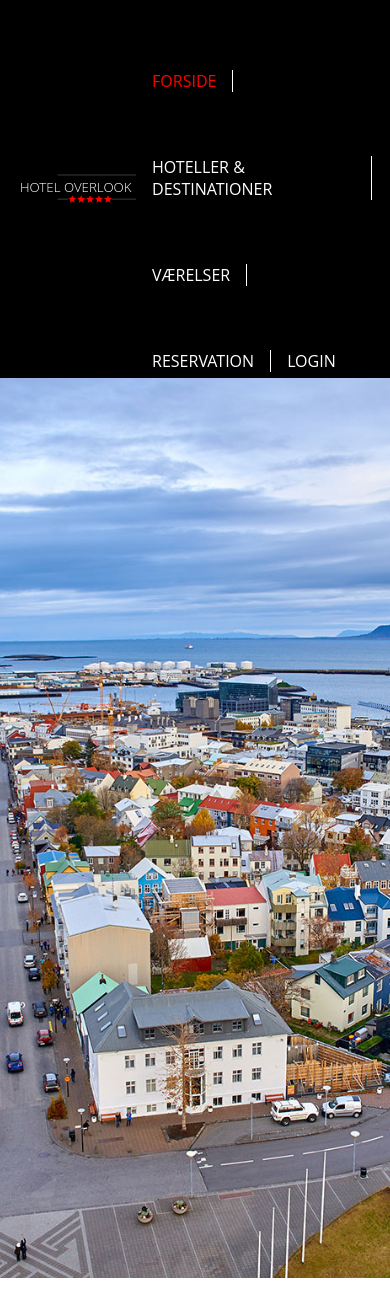
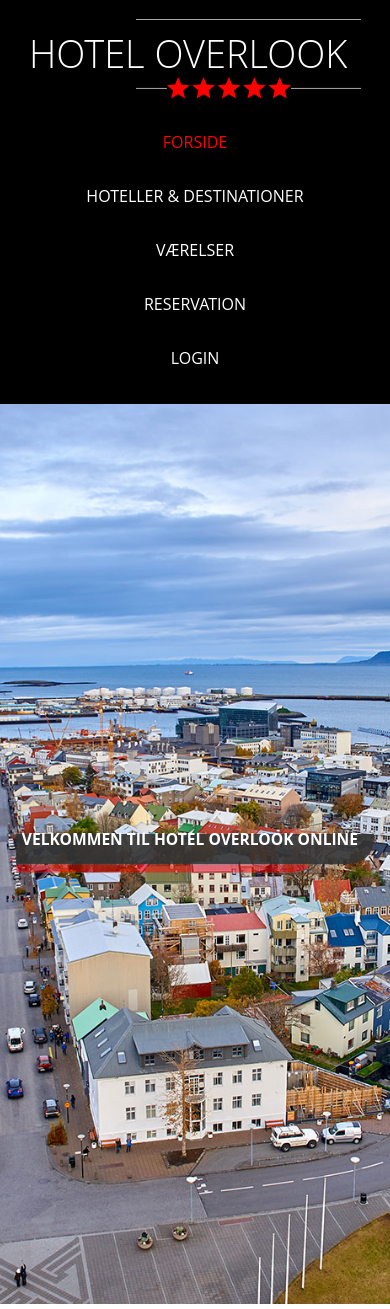
Before and after one commit to Emsenparry/Overlook, a React (Create React App) app: page / in a window 390 px wide. Before the commit the page ends 1283 px from the top, so only its background shows below. Built offline with nearby package versions, Linux system fonts and the light colour scheme.

Commit message:
Title on hero image

```diff
--- a/src/Components/Navigation/NavBar.scss
+++ b/src/Components/Navigation/NavBar.scss
@@ -4,7 +4,7 @@
   list-style-type: none;
   li {
     margin-top: 4em;
-    padding: 0 1em;
+    padding: 0 1vw;
     border-right: 1.5px solid c.$white;
     display: inline-block;
     &:last-child {
@@ -22,3 +22,17 @@
     }
   }
 }
+
+
+@media (max-width: 768px) {
+  .nav-links{
+    display: flex;
+    flex-wrap: wrap;
+    flex-direction: column;
+    li{
+    text-align: center;
+    border: none;
+    margin: 1em 0;
+    }
+  }
+  }
--- a/src/Components/Pages/Home/Carousel/Carousel.scss
+++ b/src/Components/Pages/Home/Carousel/Carousel.scss
@@ -3,6 +3,14 @@
   height: 900px;
   object-fit: cover;
 }
-.css-1m9128y{
+.css-1m9128y {
   display: none;
 }
+
+@media (max-width: 768px) {
+  .slider-images {
+    width: 100%;
+    max-width: auto;
+    object-fit: cover;
+  }
+}
--- a/src/Components/Pages/Home/Home.jsx
+++ b/src/Components/Pages/Home/Home.jsx
@@ -1,9 +1,17 @@
 import React from 'react'
 import { HeroSlider } from './Carousel/Carousel'
+import { ReactComponent as SiteHeader } from "../../../Assets/SVG/Site Headers.svg";
+import './Home.scss'
 
 const Home = () => {
   return (
+    <div className='hero-header'>
+    <div className='title'>
+      <h1>VELKOMMEN TIL HOTEL OVERLOOK ONLINE</h1>
+     <SiteHeader />
+    </div>
     <HeroSlider />
+    </div>
   )
 }
 
--- /dev/null
+++ b/src/Components/Pages/Home/Home.scss
@@ -0,0 +1,44 @@
+@use "../../../Assets/Colors/Colors" as c;
+
+.hero-header {
+  position: relative;
+  .title {
+    position: absolute;
+    top: 50%;
+    left: 0;
+    transform: translateY(-50%);
+    width: 100%;
+    padding-left: 5%;
+    color: white;
+    z-index: 2;
+    text-align: left;
+
+    h1 {
+      position: absolute;
+      color: c.$white;
+      z-index: 1;
+      padding-top: 0.2em;
+      padding-left: 1.5vw;
+      font-size: 2em;
+    }
+
+    .site-header {
+      position: relative;
+      max-width: 100%;
+    }
+  }
+}
+
+// MEDIA QUERIES
+@media (max-width: 768px) {
+  .hero-header {
+    .title {
+        padding: 1em;
+      h1 {
+        font-size: 4vw;
+        padding-top: 4vw;
+        text-align: center;
+      }
+    }
+  }
+}
--- a/src/Components/Partials/Header/Header.scss
+++ b/src/Components/Partials/Header/Header.scss
@@ -10,3 +10,16 @@
   }
 
 }
+@media (max-width: 768px) {
+  .header-main{
+  padding: 1.2rem 2.5%;
+  flex-direction: column;
+  align-items: center;
+
+  .logo {
+    cursor: pointer;
+    max-width: 100%;
+    margin-bottom: 1rem;
+  }
+  }
+}
```
Also changed, not shown: src/Assets/SVG/Site Headers.svg (added).
